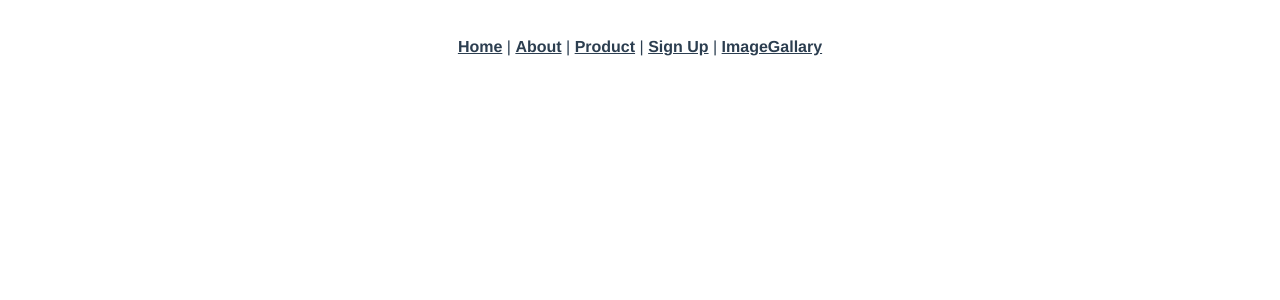
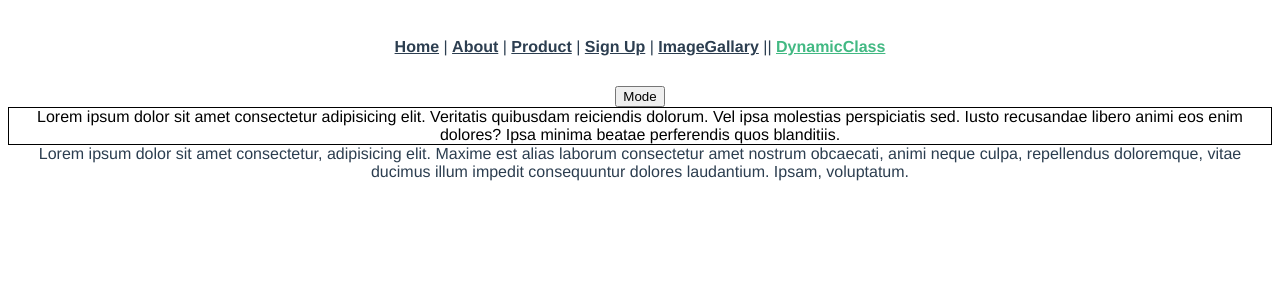
Before and after one commit to Noushedul1/vue_sign_up, a Vue app: page /dynamicclass in a window 1280 px wide. Shown: the top 300 px of the page. Built offline with nearby package versions, Linux system fonts and the light colour scheme.

Commit message:
add dynamicclass component and use here dynamic class and style with condition

```diff
--- a/package.json
+++ b/package.json
@@ -7,6 +7,7 @@
     "build": "vue-cli-service build"
   },
   "dependencies": {
+    "axios": "^0.26.1",
     "vue": "^3.2.13",
     "vue-router": "^4.0.3",
     "vuex": "^4.0.0"
--- a/src/App.vue
+++ b/src/App.vue
@@ -4,7 +4,8 @@
     <router-link to="/about">About</router-link> |
     <router-link :to="{name:'product'}">Product</router-link> |
     <router-link :to="{name: 'signup'}">Sign Up</router-link> |
-    <router-link :to="{name: 'imagegallary'}">ImageGallary</router-link>
+    <router-link :to="{name: 'imagegallary'}">ImageGallary</router-link> ||
+    <router-link :to="{name: 'dynamicclass'}">DynamicClass</router-link>
   </nav>
   <router-view/>
 </template>
--- a/src/modules/product.js
+++ b/src/modules/product.js
@@ -1,3 +1,4 @@
+import axios from "axios";
 const state = {
     books: [
         {id: 1,bookname: 'web design',writter: 'noushedul',price: 300},
@@ -12,9 +13,11 @@ const state = {
         {id:1,type: 'allrounder',playername: 'Afif',run: 367},
         {id:1,type: 'batsman',playername: 'Tamin',run: 834},
         {id:1,type: 'keeper',playername: 'Mushfiq',run: 557},
-      ]
+      ],
+      todos: []
 };
 const getters = {
+    todos: (state)=> state.todos,
     bookPrice: (state)=>{
         const bookPrice = state.books.map((book)=>{
           return {
@@ -41,11 +44,16 @@ const mutations = {
         state.books.forEach((book)=>{
           book.price= book.price/2
         });
-      }
+    },
+    SET_TODOS:(state,todos)=>(state.todos = todos)
 };
 const actions = {
     priceReduce: ({commit})=>{
         commit("PRICE_REDUCE");
+    },
+   fetchTodos: ({commit})=>{
+        const response = axios.get('https://jsonplaceholder.typicode.com/posts');
+        commit('SET_TODOS',response.data);
     }
 };
 
--- a/src/router/index.js
+++ b/src/router/index.js
@@ -31,6 +31,11 @@ const routes = [
     path: '/imagegallary',
     name: 'imagegallary',
     component: ()=>{return import('../views/ImageGallary.vue')}
+  },
+  {
+    path: '/dynamicclass',
+    name: 'dynamicclass',
+    component: ()=>{return import('../views/DynamicClass.vue')}
   }
 ]
 
--- /dev/null
+++ b/src/views/DynamicClass.vue
@@ -0,0 +1,32 @@
+<template>
+  <div>
+      <button @click="darkMode = !darkMode">Mode</button>
+      <div class="box" :style="{color: darkMode ? 'white' : 'black'}" :class="{'dark':darkMode}">
+          Lorem ipsum dolor sit amet consectetur adipisicing elit. Veritatis quibusdam reiciendis dolorum. Vel ipsa molestias perspiciatis sed. Iusto recusandae libero animi eos enim dolores? Ipsa minima beatae perferendis quos blanditiis.
+      </div>
+      <div>
+          Lorem ipsum dolor sit amet consectetur, adipisicing elit. Maxime est alias laborum consectetur amet nostrum obcaecati, animi neque culpa, repellendus doloremque, vitae ducimus illum impedit consequuntur dolores laudantium. Ipsam, voluptatum.
+      </div>
+  </div>
+</template>
+
+<script>
+export default {
+    name: 'DynamanicClass',
+    data(){
+        return {
+            darkMode: false
+        }
+    }
+}
+</script>
+
+<style scoped>
+.box{
+    border: 1px solid black;
+}
+.dark{
+    background: black;
+    /* color: white; */
+}
+</style>
--- a/src/views/HomeView.vue
+++ b/src/views/HomeView.vue
@@ -19,6 +19,9 @@
       {{p.playername}} || {{p.run}}
     </div>
     <button @click="priceReduce()">Book Price</button>
+    <div v-for="t in fetchTodos" :key="t.id">
+      {{t.title}}
+    </div>
   </div>
 </template>
 
@@ -47,7 +50,8 @@ export default {
   },
   methods: {
     ...mapActions({
-      priceReduce: 'priceReduce'
+      priceReduce: 'priceReduce',
+      fetchTodos: 'fetchTodos'
     })
     // priceReduce(){
     //   this.$store.dispatch("priceReduce");
```
Also changed, not shown: 1 other file (tests, documents, lock files or other folders).
